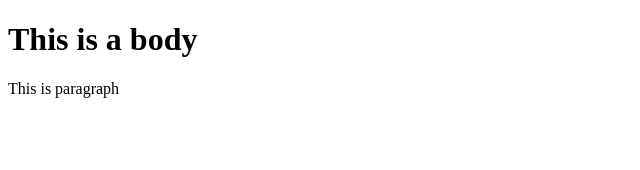
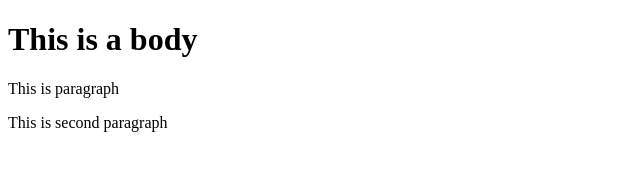
Before and after one commit to ajaycode12/git_test, a plain HTML site: page templates/test.html in a window 1280 px wide. Shown: the whole page, without its empty margins (0-640 px from the left). Drawn offline with Linux system fonts and the light colour scheme.

Commit message:
third commit

```diff
--- a/templates/test.html
+++ b/templates/test.html
@@ -7,5 +7,6 @@
     <h1>This is a body
         </h1>
         <p>This is paragraph</p>
+        <p>This is second paragraph</p>
     </body>
 </html>
```
